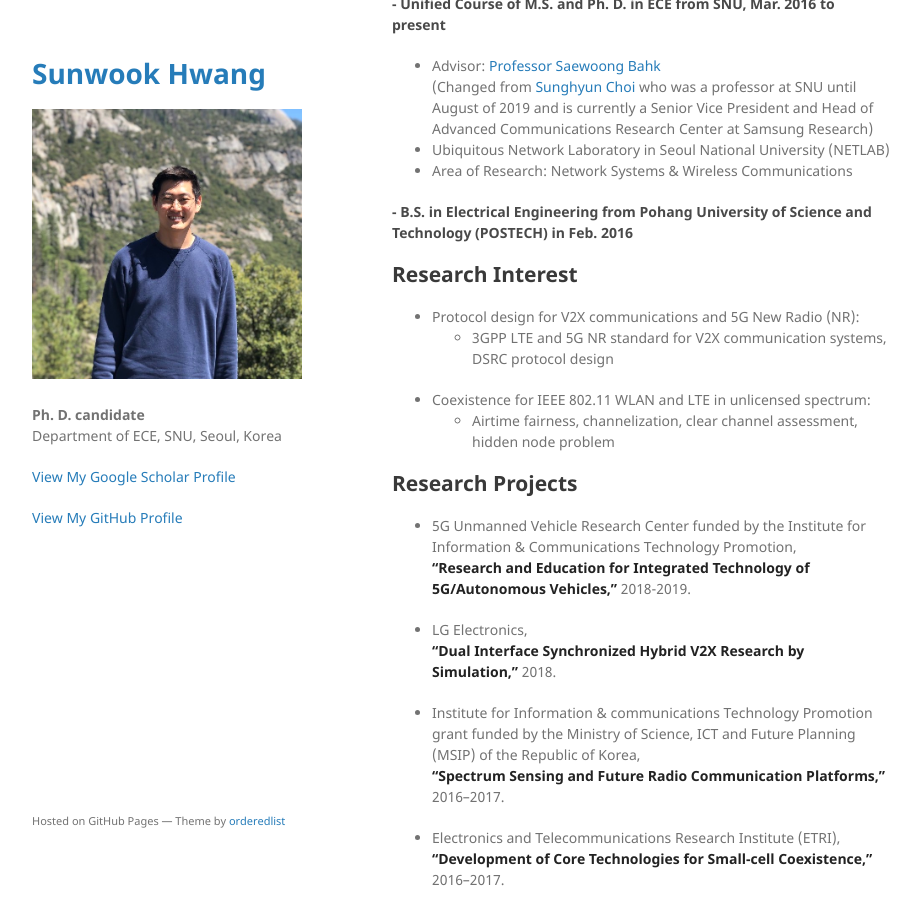
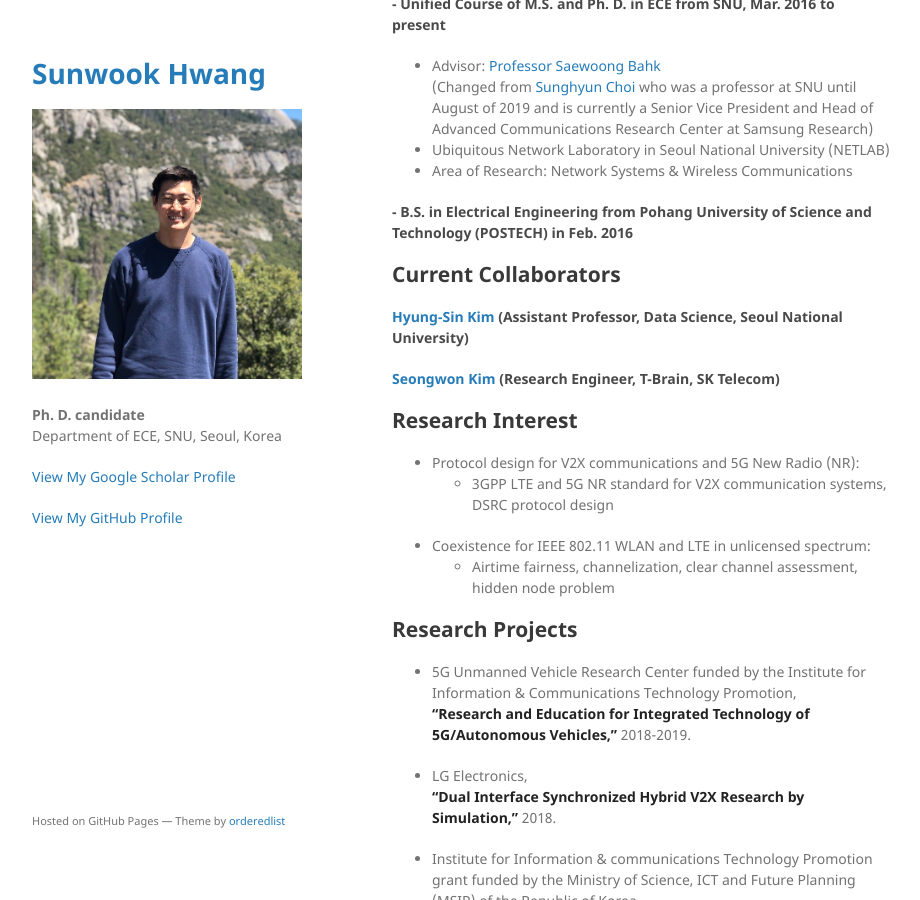
Before and after one commit to jeongjun-park/jeongjun-park.github.io, a Jekyll site: the page built from index.md, in a window 1280 px wide and 900 px high, scrolled down 407 px. Shown: the whole window, without its empty margins (178-1098 px from the left). Built offline with Jekyll 4.4.1, drawn with Linux system fonts in a browser that asks for light colours; our own code applies the rules of GitHub Pages for plain Markdown files.

Commit message:
update-collaborators

```diff
--- a/index.md
+++ b/index.md
@@ -20,6 +20,10 @@ at Samsung Research)
 * Area of Research: Network Systems & Wireless Communications
 
 #### - B.S. in Electrical Engineering from Pohang University of Science and Technology (POSTECH) in Feb. 2016
+
+## Current Collaborators
+#### [Hyung-Sin Kim](https://sites.google.com/site/hskiminthebody/home) (Assistant Professor, Data Science, Seoul National University)
+#### [Seongwon Kim](https://sites.google.com/a/mwnl.snu.ac.kr/www/people/seongwon-kim) (Research Engineer, T-Brain, SK Telecom)
 
 ## Research Interest
 - Protocol design for V2X communications and 5G New Radio (NR):
```
